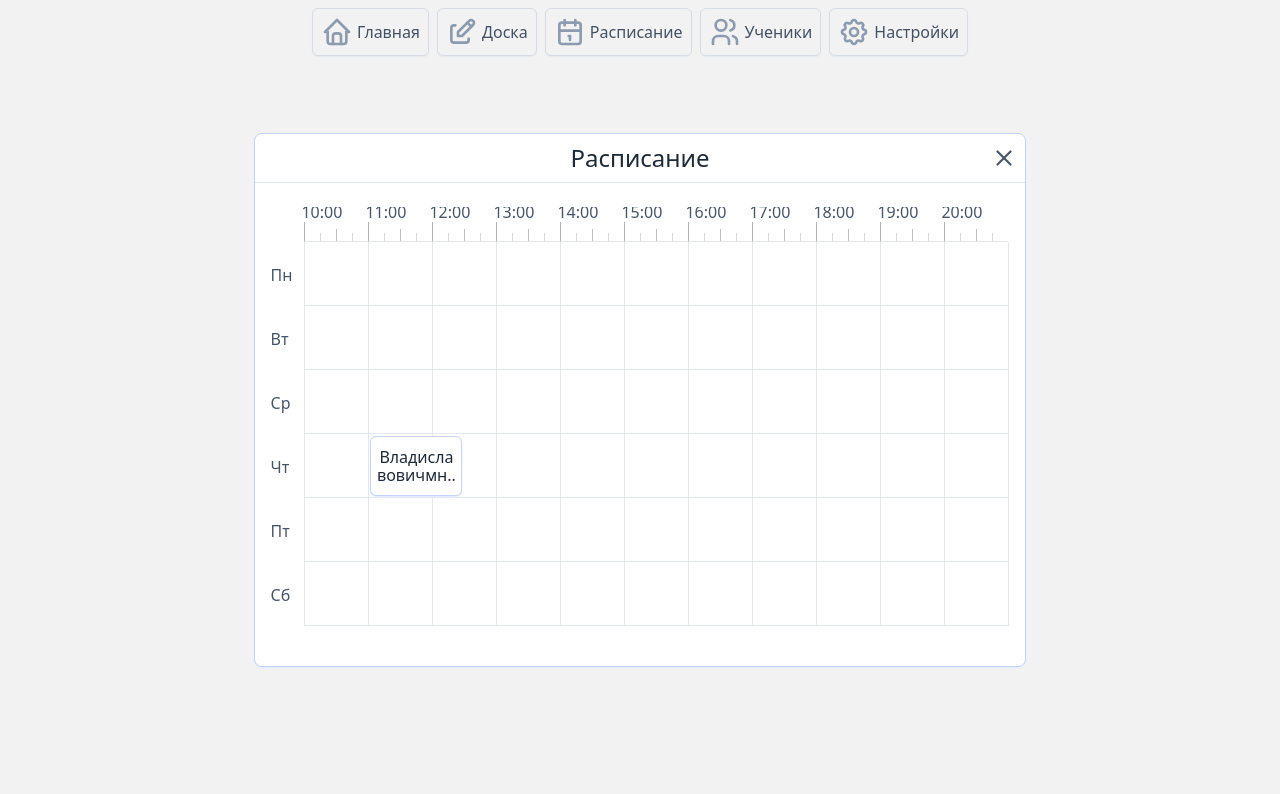
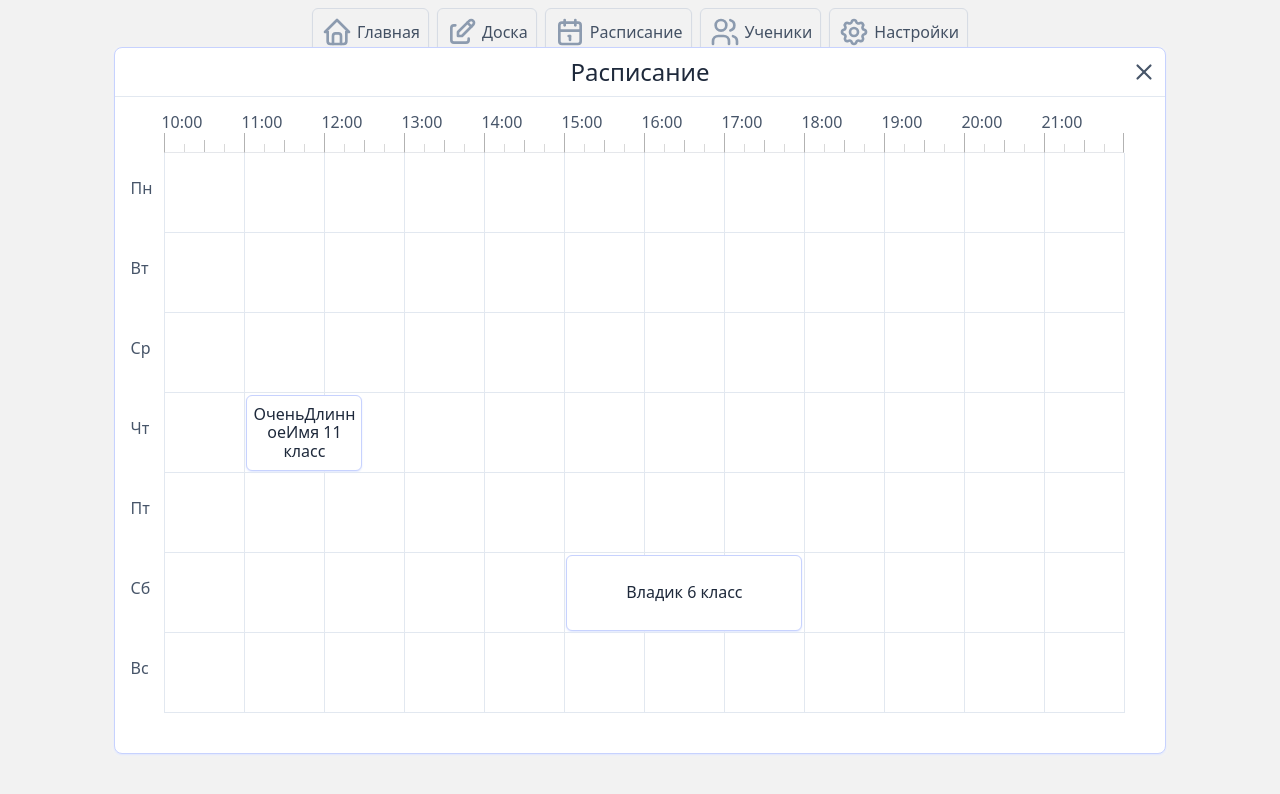
Before and after one commit to DenDon2579/renao, a React (Create React App) app in the folder ui/: page /schedule in a window 1280 px wide. Shown: the top 794 px of the page. Built offline with nearby package versions, Linux system fonts and the light colour scheme.

Commit message:
schedule bugs fixed

```diff
--- a/ui/src/components/popups/Popup.tsx
+++ b/ui/src/components/popups/Popup.tsx
@@ -33,7 +33,7 @@ const Popup = (props: Props) => {
       className='fixed w-full h-full flex justify-center items-center cursor-pointer'
       ref={popupOverlay}
     >
-      <div className='bg-white rounded-lg relative shadow-sm border border-indigo-200 shadow-indigo-100 cursor-default lg:max-w-screen-lg max-w-screen-sm'>
+      <div className='bg-white rounded-lg relative shadow-sm border border-indigo-200 shadow-indigo-100 cursor-default lg:max-w-screen-lg xl:max-w-screen-xl max-w-screen-sm 2xl:max-w-screen-2xl'>
         <div className='border-b border-slate-200 flex justify-center items-center'>
           <div
             className='absolute right-0 m-2'
@@ -48,7 +48,7 @@ const Popup = (props: Props) => {
             <h2 className='text-2xl text-slate-800'>{props.title}</h2>
           </div>
         </div>
-        <div className='flex'>
+        <div className='flex w-full h-auto'>
           <Routes>
             <Route
               path='/schedule'
--- a/ui/src/components/popups/presets/StudentInfo.tsx
+++ b/ui/src/components/popups/presets/StudentInfo.tsx
@@ -14,7 +14,7 @@ const students = [
 
 const StudentInfo = (props: Props) => {
   return (
-    <div className='h-96 w-96 p-2 flex justify-center'>
+    <div className='h-96 w-96 p-2 flex justify-center flex-shrink-0'>
       {!props.selectedStudentID ? (
         <span className='text-slate-500 mt-3'>
           Выберите ученика для просмотра информации
--- a/ui/src/components/popups/presets/schedule/Lesson.tsx
+++ b/ui/src/components/popups/presets/schedule/Lesson.tsx
@@ -4,7 +4,9 @@ import { DateTime, Duration } from 'luxon';
 type Props = {
   lessonData: ILesson;
   // onMouseEnterLesson(): void;
-  onLessonChanged(newLesson: ILesson): void;
+  onLessonChange(newLesson: ILesson): void;
+  onLessonSelect(id: string): void;
+  isSelected: boolean;
   boardData: {
     timeRangeFrom: number;
     hours: number;
@@ -16,7 +18,13 @@ type Props = {
   };
 };
 
-const Lesson = ({ lessonData, onLessonChanged, boardData }: Props) => {
+const Lesson = ({
+  lessonData,
+  onLessonChange,
+  boardData,
+  onLessonSelect,
+  isSelected,
+}: Props) => {
   const [isResizeButtonsVisible, setIsResizeButtonsVisible] = useState(false);
   const [additionalDuration, setAdditionalDuration] = useState(0);
   const [isResizeMode, setIsresizeMode] = useState(false);
@@ -29,7 +37,7 @@ const Lesson = ({ lessonData, onLessonChanged, boardData }: Props) => {
   }>(null);
 
   const [scrollOffset, setScrollOffset] = useState(0);
-
+  console.log(boardData.ref);
   useEffect(() => {
     if (boardData.ref.current) {
       let scrollOffset = boardData.ref.current.scrollLeft;
@@ -177,12 +185,17 @@ const Lesson = ({ lessonData, onLessonChanged, boardData }: Props) => {
     if (resizeDirection === 'r') {
       if (
         lessonStart + lessonDuration + offsetX <= boardData.hours * 4 + 1 &&
-        lessonDuration + offsetX >= 3
+        lessonDuration + offsetX >= 3 &&
+        lessonDuration + offsetX <= 16
       )
         // Проверяем на выход за правую границу и длину
         setAdditionalDuration(offsetX);
     } else {
-      if (lessonStart + offsetX > 0 && lessonDuration - offsetX >= 3) {
+      if (
+        lessonStart + offsetX > 0 &&
+        lessonDuration - offsetX >= 3 &&
+        lessonDuration - offsetX <= 16
+      ) {
         // Проверяем на выход за левую границу и длину
         setAdditionalDuration(-offsetX);
         setOffset((prev) => ({
@@ -197,7 +210,7 @@ const Lesson = ({ lessonData, onLessonChanged, boardData }: Props) => {
   const dropHandler = (e: React.DragEvent<HTMLDivElement>) => {
     setIsResizeButtonsVisible(true);
     if (isResizeMode && resizeDirection === 'r') {
-      onLessonChanged({
+      onLessonChange({
         ...lessonData,
         duration: lessonData.duration + additionalDuration / 4,
       });
@@ -214,7 +227,7 @@ const Lesson = ({ lessonData, onLessonChanged, boardData }: Props) => {
       .toObject();
 
     if (newHour && newMinute !== undefined)
-      onLessonChanged({
+      onLessonChange({
         ...lessonData,
         hour: newHour,
         minute: newMinute,
@@ -282,7 +295,12 @@ const Lesson = ({ lessonData, onLessonChanged, boardData }: Props) => {
         onMouseLeave={() => setIsResizeButtonsVisible(false)}
         onMouseDown={() => setIsResizeButtonsVisible(false)}
         onMouseUp={() => setIsResizeButtonsVisible(true)}
-        className='active:-translate-y-0.5 transition-all pointer-events-auto cursor-pointer relative w-full h-full overflow-clip active:bg-slate-50 hover:border-indigo-300 bg-white border active:border-indigo-300 border-indigo-200 shadow-sm active:shadow-md active:shadow-indigo-100 shadow-indigo-100 rounded-md flex justify-center items-center text-center hover:bg-slate-50'
+        onClick={() => onLessonSelect(lessonData.id)}
+        aria-label='lesson'
+        className={
+          (isSelected ? '!bg-indigo-50 !border-indigo-300 !border-2 ' : '') +
+          'active:-translate-y-0.5 transition-all cursor-pointer relative w-full h-full overflow-clip active:bg-slate-50 hover:border-indigo-300 bg-white border active:border-indigo-300 border-indigo-200 shadow-sm active:shadow-md active:shadow-indigo-100 shadow-indigo-100 rounded-md flex justify-center items-center text-center hover:bg-slate-50'
+        }
       >
         {isResizeButtonsVisible && (
           <>
@@ -309,21 +327,7 @@ const Lesson = ({ lessonData, onLessonChanged, boardData }: Props) => {
           }}
           className='px-1 text-slate-800'
         >
-          {!isResizeButtonsVisible
-            ? lessonData.studentName.length >=
-              (lessonDuration + additionalDuration) * 2.5
-              ? lessonData.studentName.slice(
-                  0,
-                  (lessonDuration + additionalDuration) * 2.5
-                ) + '..'
-              : lessonData.studentName
-            : lessonData.studentName.length >=
-              (lessonDuration + additionalDuration) * 6
-            ? lessonData.studentName.slice(
-                0,
-                (lessonDuration + additionalDuration) * 6
-              ) + '..'
-            : lessonData.studentName}
+          {lessonData.studentName}
         </span>
       </div>
     </div>
--- /dev/null
+++ b/ui/src/components/popups/presets/schedule/LessonDetails.tsx
@@ -0,0 +1,126 @@
+import React, { ChangeEvent, useEffect, useRef, useState } from 'react';
+import ButtonPrimary from '../../../uiKit/buttons/ButtonPrimary';
+import { TbArrowsRightLeft, TbMinus, TbUserCircle } from 'react-icons/tb';
+import { ILesson } from './Schedule';
+import { Duration } from 'luxon';
+import Popup from '../../Popup';
+
+type Props = {
+  selectedLesson: ILesson;
+  onLessonChange(newLessonData: ILesson): void;
+  onHide(): void;
+};
+
+const LessonDetails = ({ selectedLesson, onLessonChange, onHide }: Props) => {
+  const [durationTimeString, setDurationTimeString] = useState('');
+  const ref = useRef<HTMLDivElement>(null);
+
+  useEffect(() => {
+    if (selectedLesson)
+      setDurationTimeString(getDurationTimeString(0, selectedLesson.duration));
+  }, [selectedLesson]);
+
+  const durationChangeHandler = (e: ChangeEvent<HTMLInputElement>) => {
+    onLessonChange({ ...selectedLesson, duration: +e.target.value / 60 });
+  };
+
+  const getDurationTimeString = (
+    minutes: number = 0,
+    hours: number = 0
+  ): string => {
+    return Duration.fromObject({
+      hours: hours,
+      minutes: minutes,
+    })
+      .normalize()
+      .toHuman();
+  };
+
+  const daySelectHandler = (e: ChangeEvent<HTMLSelectElement>) => {
+    onLessonChange({ ...selectedLesson, day: +e.target.value });
+  };
+
+  const timeChangeHandler = (e: ChangeEvent<HTMLInputElement>) => {
+    let [hour, minute] = e.target.value.split(':').map((i) => +i);
+    minute = Math.floor(+minute / 15) * 15;
+    onLessonChange({ ...selectedLesson, hour, minute });
+  };
+
+  return (
+    <div className='absolute top-0 right-0 w-60 h-full z-50 transition-opacity'>
+      <TbMinus
+        onClick={onHide}
+        size={26}
+        className='absolute top-2 right-2 text-slate-600 shrink-0 cursor-pointer'
+      />
+
+      <div
+        ref={ref}
+        className='w-full h-full bg-white bg-opacity-90 shadow-md shadow-indigo-100 rounded-md border border-indigo-100 p-2'
+      >
+        <h3 className='text-xl text-center mb-2'>Занятие с</h3>
+        <div className='flex'>
+          <ButtonPrimary className='w-full h-10 flex justify-between items-center mb-2 px-1 mr-1'>
+            <div className='flex items-center'>
+              <TbUserCircle
+                size={26}
+                className='mr-2 text-slate-400 shrink-0'
+              />
+              <span className='text-base text-slate-800 leading-none break-all'>
+                {selectedLesson.studentName}
+              </span>
+            </div>
+          </ButtonPrimary>
+          <ButtonPrimary className='h-10 w-10 shrink-0'>
+            <TbArrowsRightLeft size={22} className='text-slate-400' />
+          </ButtonPrimary>
+        </div>
+
+        <div className='flex items-center justify-between border border-slate-200 rounded-md h-10 py-1 px-2 mb-2'>
+          <span className='text-lg leading-none'>Начало</span>
+          <div className='rounded-md flex items-center'>
+            <select
+              value={selectedLesson?.day}
+              onChange={daySelectHandler}
+              className='mr-1 border border-slate-200 rounded-md p-0.5 cursor-pointer'
+            >
+              <option value={0}>Пн</option>
+              <option value={1}>Вт</option>
+              <option value={2}>Ср</option>
+              <option value={3}>Чт</option>
+              <option value={4}>Пт</option>
+              <option value={5}>Сб</option>
+              <option value={6}>Вс</option>
+            </select>
+            <input
+              value={Duration.fromObject({
+                hours: selectedLesson?.hour,
+                minutes: selectedLesson?.minute,
+              }).toFormat('hh:mm')}
+              onChange={timeChangeHandler}
+              type='time'
+              className='w-auto h-full border border-slate-200 rounded-md pl-1.5 p-0.5 cursor-pointer'
+            />
+          </div>
+        </div>
+        <h3 className='text-lg text-center'>Продолжительность</h3>
+        <div className='flex items-center justify-between border border-slate-200 rounded-md h-10 py-1 px-2 mt-1'>
+          <div className='rounded-md flex items-center w-full flex-col'>
+            <input
+              onChange={durationChangeHandler}
+              value={selectedLesson.duration * 60}
+              type='range'
+              min={45}
+              max={240}
+              step={15}
+              className='w-full h-full border border-slate-200 rounded-md pl-1.5 p-0.5 cursor-pointer'
+            />
+            <span>{durationTimeString}</span>
+          </div>
+        </div>
+      </div>
+    </div>
+  );
+};
+
+export default LessonDetails;
--- /dev/null
+++ b/ui/src/components/popups/presets/schedule/LessonsGrid.tsx
@@ -0,0 +1,59 @@
+import React from 'react';
+import { ILesson } from './Schedule';
+import Lesson from './Lesson';
+
+type Props = {
+  gridSize: number;
+  startHour: number;
+  hoursCount: number;
+  days: number[];
+  daysNames: string[];
+  lessons: ILesson[];
+  onLessonChange(newLesson: ILesson): void;
+  boardRef: React.RefObject<HTMLDivElement>;
+  onLessonSelect(id: string): void;
+  selectedLessonID: string | null;
+};
+
+const LessonsGrid = ({
+  lessons,
+  gridSize,
+  hoursCount,
+  days,
+  daysNames,
+  startHour,
+  onLessonChange,
+  boardRef,
+  onLessonSelect,
+  selectedLessonID,
+}: Props) => {
+  return (
+    <div
+      style={{
+        gridTemplateColumns: `repeat(${hoursCount * 4}, ${gridSize / 4}px)`,
+        gridTemplateRows: `repeat(${days.length}, ${gridSize}px)`,
+      }}
+      className='absolute grid w-full h-full'
+    >
+      {lessons.map((lesson) => (
+        <Lesson
+          boardData={{
+            timeRangeFrom: startHour,
+            hours: hoursCount,
+            gridSize: gridSize,
+            days: days,
+            daysNames: daysNames,
+            ref: boardRef,
+          }}
+          key={lesson.id}
+          lessonData={lesson}
+          onLessonChange={onLessonChange}
+          onLessonSelect={onLessonSelect}
+          isSelected={lesson.id === selectedLessonID}
+        />
+      ))}
+    </div>
+  );
+};
+
+export default LessonsGrid;
--- a/ui/src/components/popups/presets/schedule/Schedule.module.css
+++ b/ui/src/components/popups/presets/schedule/Schedule.module.css
@@ -11,23 +11,16 @@
   height: 100%;
 }
 
-.timeRow {
-  display: grid;
-
-  /* margin-left: -4px; */
-
-  /* border-right: 1px solid rgba(0, 0, 0, 0.3); */
-  padding-right: 1px;
-}
-
 .time {
-  margin-top: 15px;
+  margin-top: 20px;
   height: 20px;
   display: flex;
   align-items: flex-end;
   justify-content: space-between;
   border-left: 1px solid rgba(0, 0, 0, 0.3);
-  /* border-right: 1px solid rgba(0, 0, 0, 0.3); */
+  &:last-child {
+    border-right: 1px solid rgba(0, 0, 0, 0.3);
+  }
 }
 .hourMark {
   height: 20px;
@@ -47,34 +40,6 @@
   background-color: rgba(0, 0, 0, 0.25);
 }
 
-.phantom {
-  box-sizing: border-box;
-  position: absolute;
-  height: 70%;
-  font-size: 16px;
-  left: 0;
-  width: 150%;
-  background-color: rgb(255, 255, 255);
-  border: 1px solid #e2e8f0;
-  z-index: -1;
-  border-radius: 6px;
-  display: flex;
-  justify-content: center;
-  align-items: center;
-  text-align: center;
-  opacity: 0.8;
-}
-
-.phantom[hidden] {
-  display: none;
-}
-
-.layerGrid {
-  position: absolute;
-  display: grid;
-  /* row-gap: 1px; */
-}
-
 .lesson {
   width: 100%;
   height: 100%;
--- a/ui/src/components/popups/presets/schedule/Schedule.tsx
+++ b/ui/src/components/popups/presets/schedule/Schedule.tsx
@@ -1,8 +1,13 @@
 import React, { createElement, useEffect, useRef, useState } from 'react';
 import classes from './Schedule.module.css';
 import Students from '../Students';
-import ScheduleCell from './ScheduleCell';
 import Lesson from './Lesson';
+import VisualGrid from './VisualGrid';
+import LessonsGrid from './LessonsGrid';
+import ButtonPrimary from '../../../uiKit/buttons/ButtonPrimary';
+import { TbUserCircle } from 'react-icons/tb';
+import StudentInfo from '../StudentInfo';
+import LessonDetails from './LessonDetails';
 
 type Props = {};
 export interface ILesson {
@@ -19,15 +24,15 @@ const lessonsEx: ILesson[] = [
     id: '1',
     studentID: '2323',
     studentName: 'Владик 6 класс',
-    day: 3,
-    hour: 7,
+    day: 5,
+    hour: 15,
     minute: 0,
     duration: 3,
   },
   {
     id: '2',
     studentID: '2323',
-    studentName: 'Владиславовичмнбек 1 класс',
+    studentName: 'ОченьДлинноеИмя 11 класс',
     day: 3,
     hour: 11,
     minute: 0,
@@ -35,10 +40,10 @@ const lessonsEx: ILesson[] = [
   },
 ];
 
-const GRID_SIZE = 64;
+const GRID_SIZE = 80;
 const TIME_RANGE_FROM = 10;
-const HOURS = 11;
-const DAYS = [0, 1, 2, 3, 4, 5];
+const HOURS = 12;
+const DAYS = [0, 1, 2, 3, 4, 5, 6];
 const DAYS_NAMES = ['Пн', 'Вт', 'Ср', 'Чт', 'Пт', 'Сб', 'Вс'];
 
 const Schedule = (props: Props) => {
@@ -54,9 +59,10 @@ const Schedule = (props: Props) => {
       return false;
     })
   );
-  const [phantomLesson, setPhantomLesson] = useState<HTMLDivElement>();
 
-  const onLessonChanged = (newLessonData: ILesson) => {
+  const [selectedLessonID, setSelectedLessonID] = useState<null | string>(null);
+
+  const onLessonChange = (newLessonData: ILesson) => {
     setLessons((prev) => {
       return prev.map((lesson) => {
         if (lesson.id === newLessonData.id) {
@@ -77,10 +83,18 @@ const Schedule = (props: Props) => {
     }
   };
 
+  const onLessonSelect = (id: string) => {
+    if (id === selectedLessonID) {
+      setSelectedLessonID(null);
+    } else {
+      setSelectedLessonID(id);
+    }
+  };
+
   return (
-    <div className='w-full h-full p-4 mt-2 z-10'>
+    <div className='w-full h-full p-4 z-10 flex'>
       <div
-        className='w-full h-full flex'
+        className='h-full flex relative xl:min-w-screen-md 2xl:min-w-screen-lg lg:min-w-96 md:min-w-52 min-w-0'
         onWheel={scrollHandler}
         // onMouseMove={console.log}
       >
@@ -93,11 +107,11 @@ const Schedule = (props: Props) => {
         </div>
         <div
           ref={ref}
-          className='relative overflow-x-auto overflow-y-hidden pb-6 pl-1'
+          className='relative overflow-x-auto overflow-y-hidden pb-6 pr-6 pl-1'
         >
           <div
             style={{ gridTemplateColumns: `repeat(${HOURS}, ${GRID_SIZE}px)` }}
-            className={classes.timeRow + ' *:border-b border-slate-200'}
+            className={'grid *:border-b border-slate-200'}
           >
             {new Array(HOURS).fill(0).map((_, i) => (
               <div
@@ -116,50 +130,46 @@ const Schedule = (props: Props) => {
               </div>
             ))}
           </div>
+          <div
+            className='relative'
+            // onMouse={(e) => {
+            //   if (selectedLessonID && e.currentTarget.ariaLabel !== 'lesson')
+            //     setSelectedLessonID(null);
+            // }}
+          >
+            <LessonsGrid
+              days={DAYS}
+              daysNames={DAYS_NAMES}
+              gridSize={GRID_SIZE}
+              hoursCount={HOURS}
+              lessons={lessons}
+              startHour={TIME_RANGE_FROM}
+              boardRef={ref}
+              onLessonChange={onLessonChange}
+              onLessonSelect={onLessonSelect}
+              selectedLessonID={selectedLessonID}
+            />
 
-          <div className='relative'>
-            <div
-              style={{
-                gridTemplateColumns: `repeat(${HOURS * 4}, ${GRID_SIZE / 4}px)`,
-                gridTemplateRows: `repeat(${DAYS.length}, ${GRID_SIZE}px)`,
-              }}
-              className={classes.layerGrid + ' w-full h-full'}
-            >
-              {lessons.map((lesson) => (
-                <Lesson
-                  boardData={{
-                    timeRangeFrom: TIME_RANGE_FROM,
-                    hours: HOURS,
-                    gridSize: GRID_SIZE,
-                    days: DAYS,
-                    daysNames: DAYS_NAMES,
-                    ref,
-                  }}
-                  key={lesson.id}
-                  lessonData={lesson}
-                  onLessonChanged={onLessonChanged}
-                />
-              ))}
-            </div>
-            {/* Рисуем таблицу */}
-            <div
-              style={{
-                gridTemplateColumns: `repeat(${HOURS}, ${GRID_SIZE}px)`,
-                gridTemplateRows: `repeat(${DAYS.length}, ${GRID_SIZE}px)`,
-              }}
-              className='grid w-fit h-fit border-l border-slate-200'
-            >
-              {new Array(DAYS.length * HOURS).fill(0).map((_, cellIndex) => (
-                <div
-                  key={cellIndex}
-                  // style={{ height: GRID_SIZE, width: GRID_SIZE }}
-                  className='w-full h-full flex relative items-center border-b border-r border-slate-200'
-                ></div>
-              ))}
-            </div>
+            <VisualGrid
+              gridSize={GRID_SIZE}
+              daysCount={DAYS.length}
+              hoursCount={HOURS}
+            />
           </div>
         </div>
+        {selectedLessonID && (
+          <LessonDetails
+            selectedLesson={
+              lessons.find(
+                (lesson) => lesson.id === selectedLessonID
+              ) as ILesson
+            }
+            onLessonChange={onLessonChange}
+            onHide={() => setSelectedLessonID(null)}
+          />
+        )}
       </div>
+      {/* <StudentInfo selectedStudentID={null} /> */}
     </div>
   );
 };
--- /dev/null
+++ b/ui/src/components/popups/presets/schedule/VisualGrid.tsx
@@ -0,0 +1,29 @@
+import React from 'react';
+
+type Props = {
+  gridSize: number;
+  hoursCount: number;
+  daysCount: number;
+};
+
+const VisualGrid = ({ gridSize, hoursCount, daysCount }: Props) => {
+  return (
+    <div
+      style={{
+        gridTemplateColumns: `repeat(${hoursCount}, ${gridSize}px)`,
+        gridTemplateRows: `repeat(${daysCount}, ${gridSize}px)`,
+      }}
+      className='grid w-fit h-fit border-l border-slate-200'
+    >
+      {new Array(daysCount * hoursCount).fill(0).map((_, cellIndex) => (
+        <div
+          key={cellIndex}
+          // style={{ height: GRID_SIZE, width: GRID_SIZE }}
+          className='w-full h-full flex relative items-center border-b border-r border-slate-200'
+        ></div>
+      ))}
+    </div>
+  );
+};
+
+export default VisualGrid;
--- a/ui/src/components/uiKit/buttons/ButtonPrimary.tsx
+++ b/ui/src/components/uiKit/buttons/ButtonPrimary.tsx
@@ -10,7 +10,7 @@ const ButtonPrimary = ({ className, children, onClick }: Props) => {
   return (
     <button
       className={
-        'transition-colors active:bg-slate-100 p-2 bg-white hover:bg-slate-50 border hover:border-indigo-200 border-slate-200 shadow-sm shadow-slate-100 rounded-md select-none ' +
+        'overflow-clip transition-colors active:bg-slate-100 p-2 bg-white hover:bg-slate-50 border hover:border-indigo-200 border-slate-200 shadow-sm shadow-slate-100 rounded-md select-none ' +
         (className ? className : '')
       }
       onClick={onClick}
--- a/ui/src/index.css
+++ b/ui/src/index.css
@@ -92,6 +92,7 @@ textarea {
   font-size: 100%; /* 1 */
   line-height: 1.15; /* 1 */
   margin: 0; /* 2 */
+  outline: none;
 }
 
 button,
```
